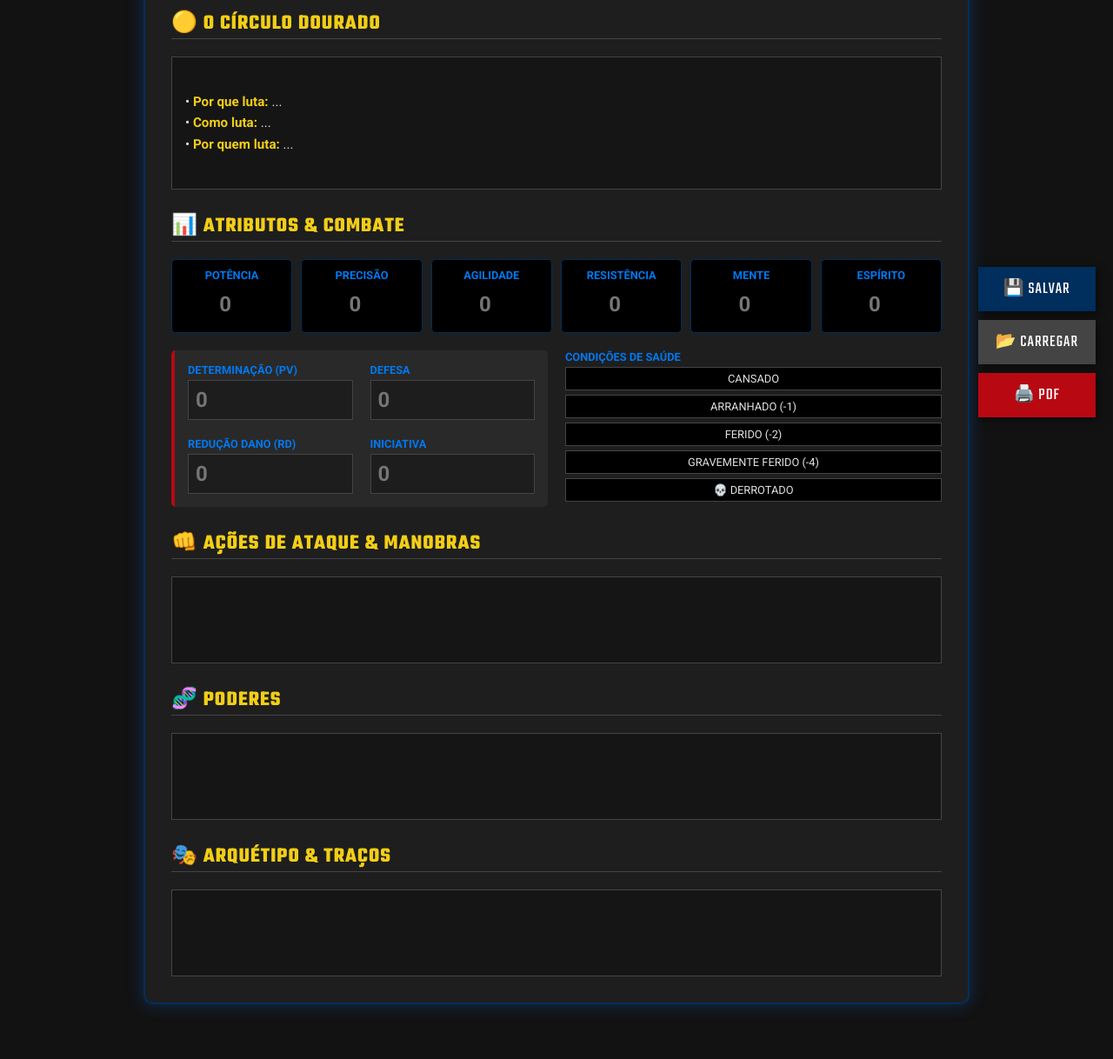
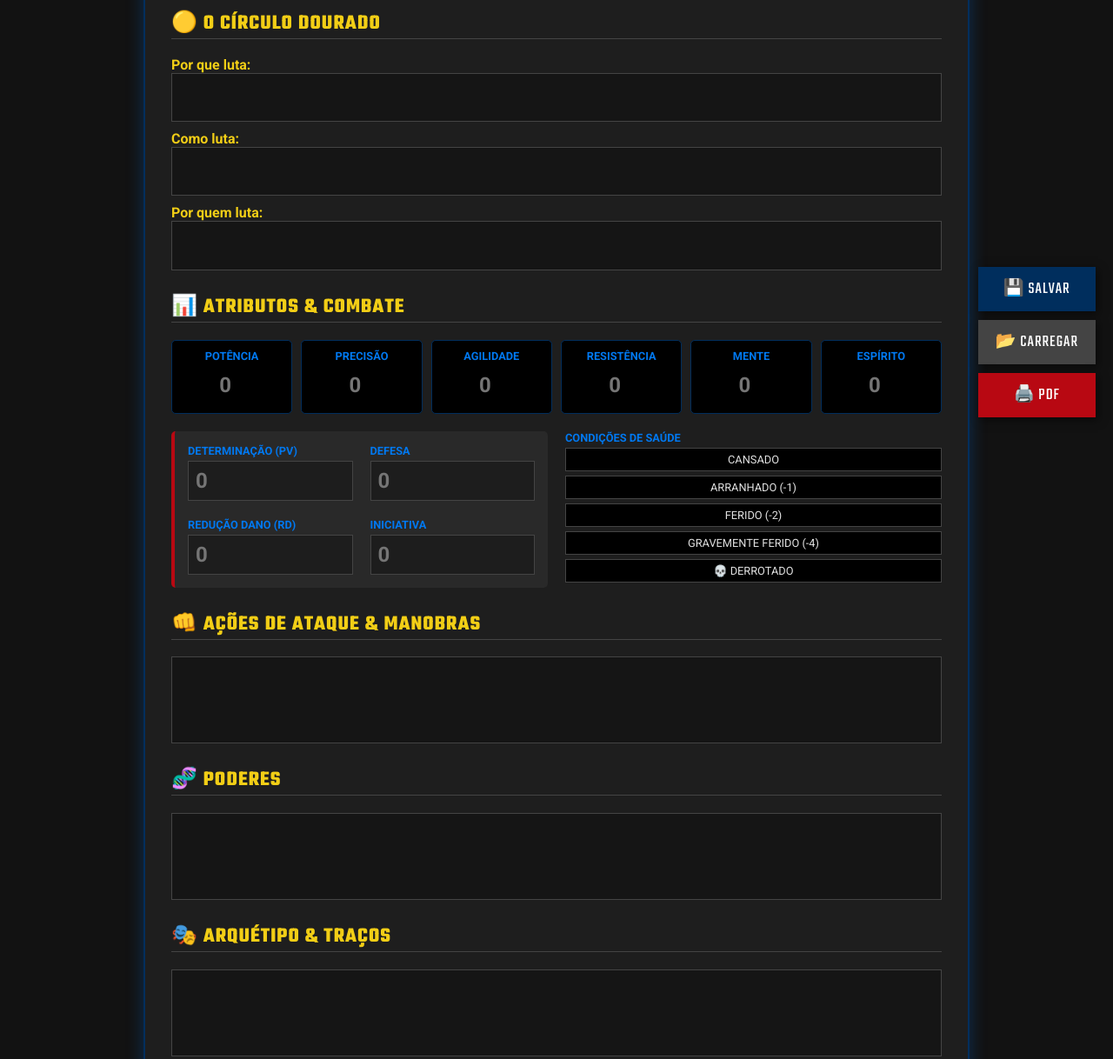
Before and after one commit to yuyukiin/ficha-editavel-justice-league-unlimited-rpg, a plain HTML site: page index.html in a window 1280 px wide. Shown: the part 300-1518 px from the top of the page at 87% size. Before the commit the page ends 1475 px from the top, so only its background shows below. Drawn offline with Linux system fonts and the light colour scheme.

Commit message:
feat: Atualização ficha editavel JLU RPG

```diff
--- a/index.html
+++ b/index.html
@@ -180,7 +180,7 @@
         /* CAIXAS DE TEXTO */
         .editable-box {
             width: 100%;
-            min-height: 100px;
+            min-height: 50px;
             background: rgba(0, 0, 0, 0.3);
             border: 1px solid var(--border-color);
             color: #ddd;
@@ -188,6 +188,10 @@
             font-size: 0.95rem;
             line-height: 1.6;
             white-space: pre-wrap;
+            margin-bottom: 10px;
+        }
+        .editable-box.large {
+            min-height: 100px;
         }
 
         .highlight { color: var(--accent); font-weight: bold; }
@@ -298,10 +302,20 @@
     </section>
 
     <h2>🟡 O Círculo Dourado</h2>
-    <div class="editable-box" contenteditable="true" id="goldenCircle">
-• <span class="highlight">Por que luta:</span> ...
-• <span class="highlight">Como luta:</span> ...
-• <span class="highlight">Por quem luta:</span> ...
+
+    <div>
+        <span class="highlight">Por que luta:</span>
+        <div class="editable-box" contenteditable="true" id="motivation_why"></div>
+    </div>
+
+    <div>
+        <span class="highlight">Como luta:</span>
+        <div class="editable-box" contenteditable="true" id="motivation_how"></div>
+    </div>
+
+    <div>
+        <span class="highlight">Por quem luta:</span>
+        <div class="editable-box" contenteditable="true" id="motivation_for_whom"></div>
     </div>
 
     <h2>📊 Atributos & Combate</h2>
@@ -337,15 +351,15 @@
     </div>
 
     <h2>👊 Ações de Ataque & Manobras</h2>
-    <div class="editable-box" contenteditable="true" id="attacks">
+    <div class="editable-box large" contenteditable="true" id="attacks">
     </div>
 
     <h2>🧬 Poderes</h2>
-    <div class="editable-box" contenteditable="true" id="powers">
+    <div class="editable-box large" contenteditable="true" id="powers">
     </div>
 
     <h2>🎭 Arquétipo & Traços</h2>
-    <div class="editable-box" contenteditable="true" id="traits">
+    <div class="editable-box large" contenteditable="true" id="traits">
     </div>
 
 </div>
```
Also changed, not shown: favicon.ico (added), image_1.png (added), image_2.png (added), image_3.png (added), 1 other file.
